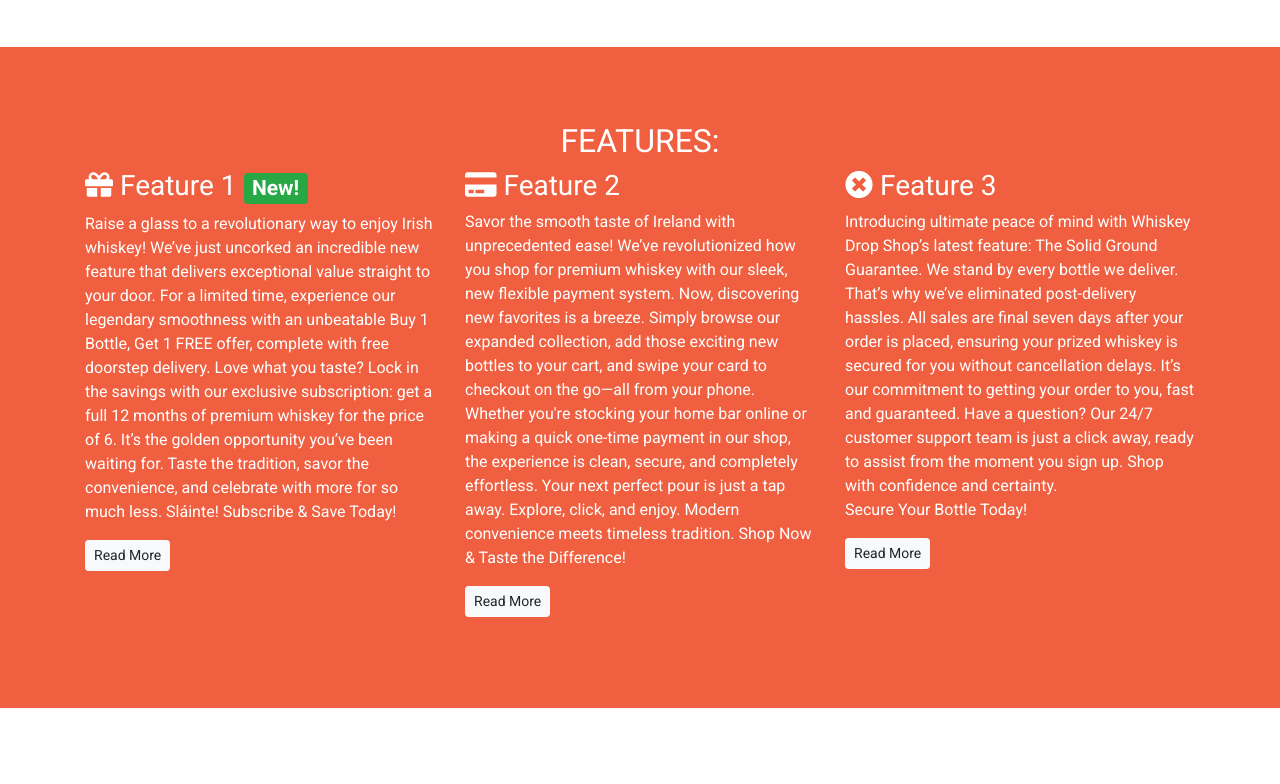
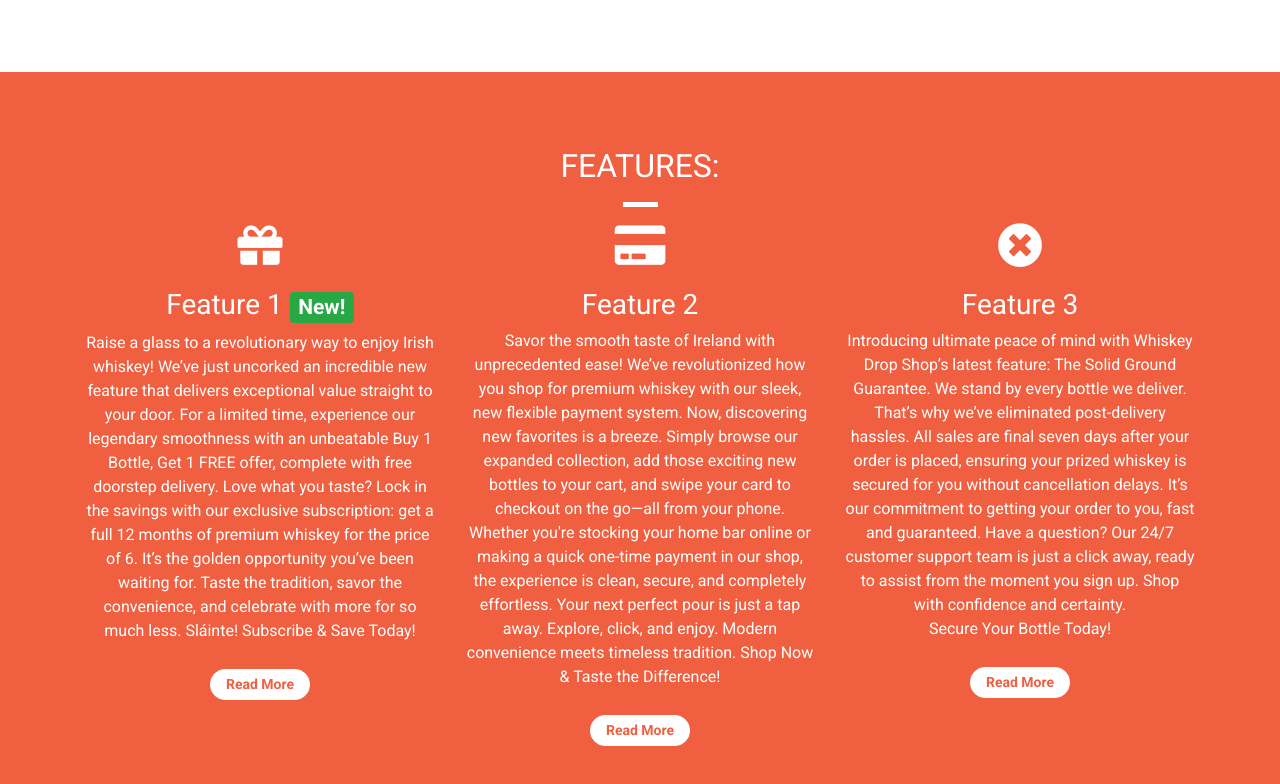
Before and after one commit to Emmy-Dare274/Whiskey_project_boostrap, a plain HTML site: page index.html in a window 1280 px wide. Shown: the part 1094-1878 px from the top of the page. Before the commit the page ends 1802 px from the top, so only its background shows below. Drawn offline with nearby package versions, Linux system fonts and the light colour scheme.

Commit message:
Quotes and Features updated for our landing page

```diff
--- a/css/style.css
+++ b/css/style.css
@@ -4,7 +4,6 @@ body {
 
 /* Containers */
 
-.container-wrapper {}
 
 .container-wrapper--red {
     background-color: #f05f40;
@@ -38,6 +37,12 @@ body {
 
 .page-header h2 {
     margin-top: 0;
+}
+
+/* Quotes */
+
+.quotes .page-header {
+    margin-bottom: 25px;
 }
 
 .callout-container {
@@ -145,10 +150,6 @@ body {
 }
 
 
-.quotes-container {}
-
-.features-container {}
-
 /* Block dividers hr */
 
 .block-divider {
@@ -163,6 +164,10 @@ body {
     background-color: #f05f40;
 }
 
+.block-divider--white {
+    background-color: white;
+}
+
 .block-divider--short {
     width: 35px;
 }
@@ -173,3 +178,26 @@ body {
     padding-top: 75px;
     padding-bottom: 75px;
 }
+
+/* Features */
+
+.feature {
+    text-align: center;
+    margin-bottom: 40px;
+}
+
+.feature i {
+    margin-bottom: 20px;
+    font-size: 45px;
+    line-height: 45px;
+}
+
+.feature .btn {
+    background-color: white;
+    border-color: white;
+    border-radius: 15px;
+    min-width: 100px;
+    font-weight: bold;
+    margin-top: 10px;
+    color: #f05f40;
+}
--- a/index.html
+++ b/index.html
@@ -125,12 +125,13 @@
                 <div class="row">
                     <div class="col-12 page-header">
                         <h2 class="text-uppercase">Features:</h2>
+                        <hr class="block-divider block-divider--short block-divider--white">
                     </div>
                 </div>
                 <div class="row">
                     <div class="col-12 col-md-6 col-lg-4">
                         <div class="feature">
-                            <h3><i class="fas fa-gift d-none d-sm-inline"></i> Feature 1 <span class="badge badge-success">New!</span></h3>
+                            <h3><i class="fas fa-gift d-none d-sm-block"></i> Feature 1 <span class="badge badge-success">New!</span></h3>
                             <p>Raise a glass to a revolutionary way to enjoy Irish whiskey! We’ve just uncorked an incredible new feature that delivers exceptional value straight to your door.
                             For a limited time, experience our legendary smoothness with an unbeatable Buy 1 Bottle, Get 1 FREE offer, complete with free doorstep delivery. Love what you taste? Lock in the savings with
                             our exclusive subscription: get a full 12 months of premium whiskey for the price of 6.
@@ -141,7 +142,7 @@
                     </div>
                     <div class="col-12 col-md-6 col-lg-4">
                         <div class="feature">
-                            <h3><i class="fas fa-credit-card d-none d-sm-inline"></i> Feature 2</h3>
+                            <h3><i class="fas fa-credit-card d-none d-sm-block"></i> Feature 2</h3>
                             <p>Savor the smooth taste of Ireland with unprecedented ease! We’ve revolutionized how you shop for premium whiskey with our sleek, new flexible payment system.
                             Now, discovering new favorites is a breeze. Simply browse our expanded collection, add those exciting new bottles to your cart, and swipe your card to checkout on the go—all from your phone.
                             Whether you're stocking your home bar online or making a quick one-time payment in our shop, the experience is clean, secure, and completely effortless.
@@ -152,7 +153,7 @@
                     </div>
                     <div class="col-12 d-md-none d-lg-block col-lg-4">
                         <div class="feature">
-                            <h3><i class="fas fa-times-circle d-none d-sm-inline"></i> Feature 3</h3>
+                            <h3><i class="fas fa-times-circle d-none d-sm-block"></i> Feature 3</h3>
                             <p>Introducing ultimate peace of mind with Whiskey Drop Shop’s latest feature: The Solid Ground Guarantee.
                             We stand by every bottle we deliver. That’s why we’ve eliminated post-delivery hassles. All sales are final seven days after your order is placed, ensuring your prized whiskey is secured for you without cancellation delays.
                             It’s our commitment to getting your order to you, fast and guaranteed.
```
